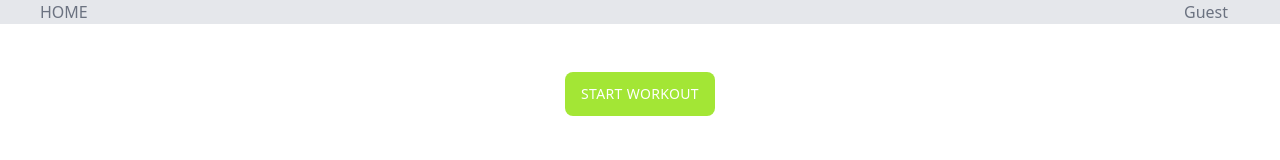
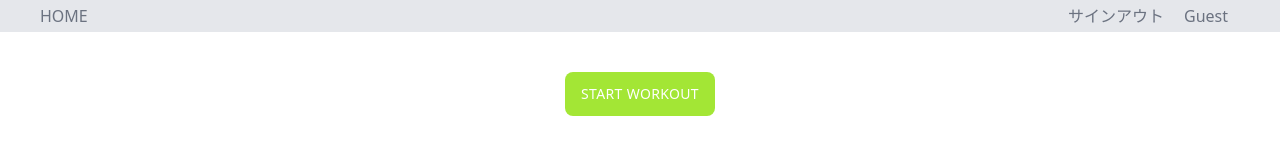
Before and after one commit to yurihoka/Beyond, a Next.js app: page /dashboard in a window 1280 px wide. Shown: the top 160 px of the page. Built offline with nearby package versions, Linux system fonts and the light colour scheme; no server answers.

Commit message:
[Feat] サインアウト機能追加 (#101)
* add: <SignoutButton />追加

* add: ナビゲーションバーにログアウトボタン追加

* fix: ナビゲーションバーのスタイル修正

* fix: サインアウトボタンのスタイル修正

```diff
--- a/src/components/common/Navbar.tsx
+++ b/src/components/common/Navbar.tsx
@@ -1,4 +1,5 @@
 import React from "react";
+import { SignoutButton } from "@/components";
 
 export type NavbarProps = {
   userEmail: string;
@@ -7,13 +8,14 @@ export type NavbarProps = {
 const Navbar = ({ userEmail }: NavbarProps) => {
   return (
     <div>
-      <ul className="flex justify-between bg-gray-200 px-10">
+      <ul className="flex justify-between items-center bg-gray-200 px-10">
         <li className="mr-3">
           <a className="text-gray-500 hover:text-gray-700" href="#">
             HOME
           </a>
         </li>
-        <li className="mr-3">
+        <li className="mr-3 flex items-center gap-4">
+          <SignoutButton />
           <a className="text-gray-500 hover:text-gray-700" href="#">
             {userEmail}
           </a>
--- /dev/null
+++ b/src/components/common/SignoutButton.tsx
@@ -0,0 +1,21 @@
+import { useRouter } from "next/navigation";
+
+const SignoutButton = () => {
+  const router = useRouter();
+
+  const onClick = () => {
+    localStorage.clear();
+    router.push("/signin");
+  };
+
+  return (
+    <button
+      className="p-1 rounded-md text-gray-500 hover:text-gray-700"
+      onClick={onClick}
+    >
+      サインアウト
+    </button>
+  );
+};
+
+export default SignoutButton;
--- a/src/components/index.ts
+++ b/src/components/index.ts
@@ -3,6 +3,7 @@ export { default as Button } from "./common/Button";
 export { default as Form } from "./common/Form";
 export { default as Input } from "./common/Input";
 export { default as Navbar } from "./common/Navbar";
+export { default as SignoutButton } from "./common/SignoutButton";
 
 /*--- workout ---*/
 export { default as Exercise } from "./workout/Exercise";
```
Also changed, not shown: 1 other file (tests, documents, lock files or other folders).
